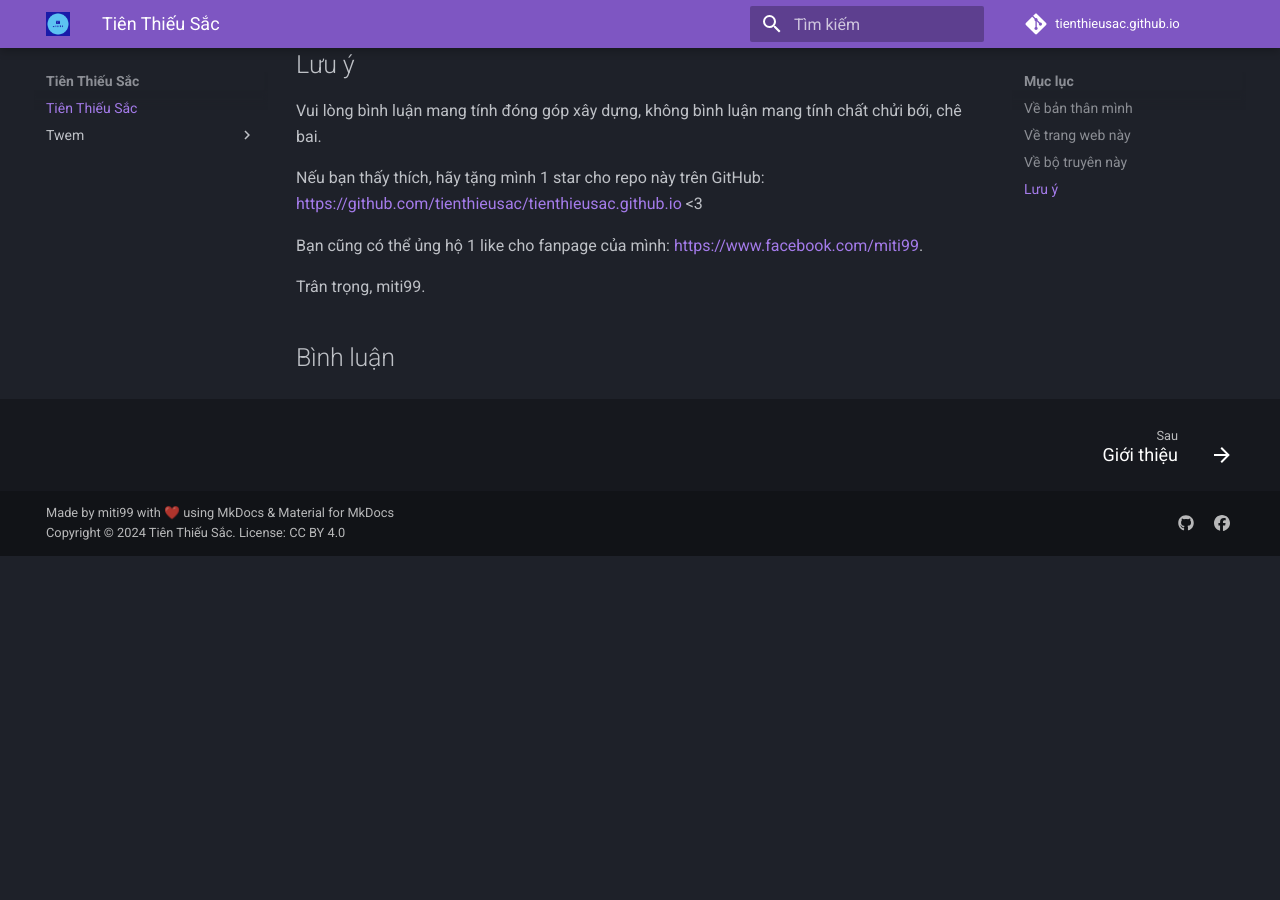
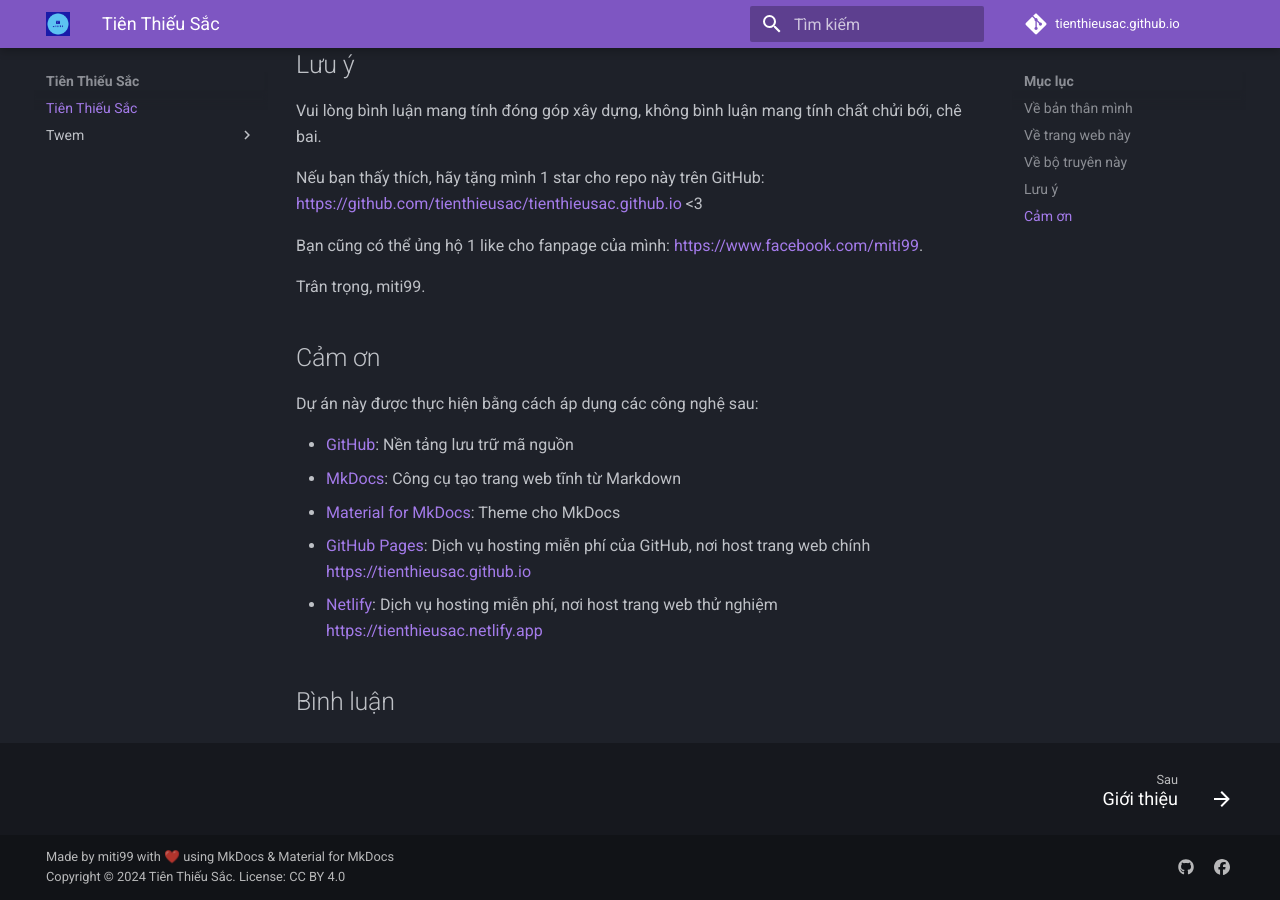
Before and after one commit to tienthieusac/tienthieusac.github.io, an MkDocs documentation site: the page built from docs/index.md, in a window 1280 px wide and 900 px high, scrolled down 1074 px. Built offline with MkDocs 1.6.1 and Material for MkDocs 9.7.7, drawn with Linux system fonts in a browser that asks for light colours; comment, search, counter and statistics services are not loaded; before the commit the page ends 1630 px from its top, so only the background shows below that.

```diff
--- a/docs/index.md
+++ b/docs/index.md
@@ -52,3 +52,13 @@
 
 Trân trọng,
 miti99.
+
+## Cảm ơn
+
+Dự án này được thực hiện bằng cách áp dụng các công nghệ sau:
+
+- [GitHub](https://github.com): Nền tảng lưu trữ mã nguồn
+- [MkDocs](https://www.mkdocs.org): Công cụ tạo trang web tĩnh từ Markdown
+- [Material for MkDocs](https://squidfunk.github.io/mkdocs-material): Theme cho MkDocs
+- [GitHub Pages](https://pages.github.com): Dịch vụ hosting miễn phí của GitHub, nơi host trang web chính [https://tienthieusac.github.io](https://tienthieusac.github.io)
+- [Netlify](https://www.netlify.com): Dịch vụ hosting miễn phí, nơi host trang web thử nghiệm [https://tienthieusac.netlify.app](https://tienthieusac.netlify.app)
```
Also changed, not shown: netlify.toml (added), 1 other file.
